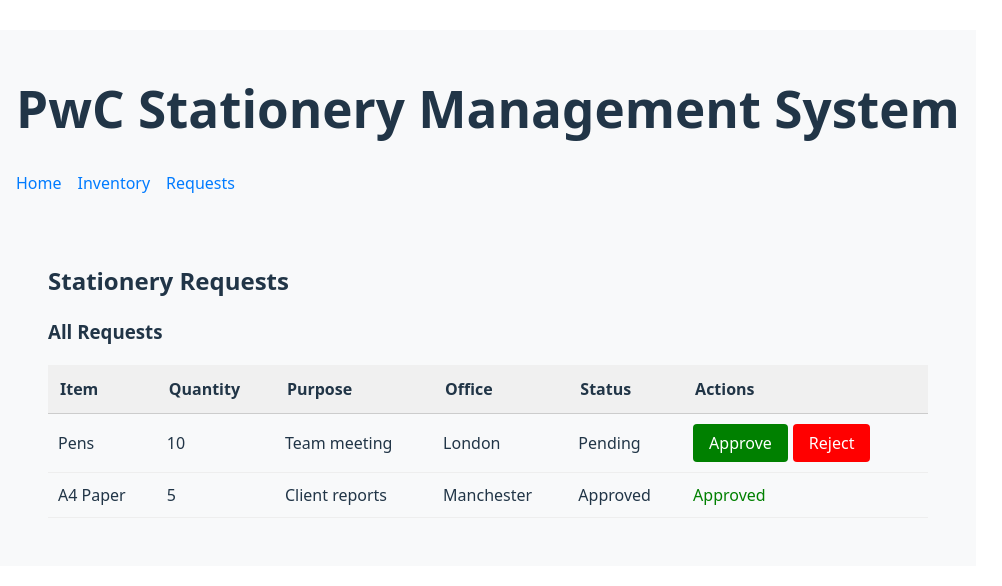
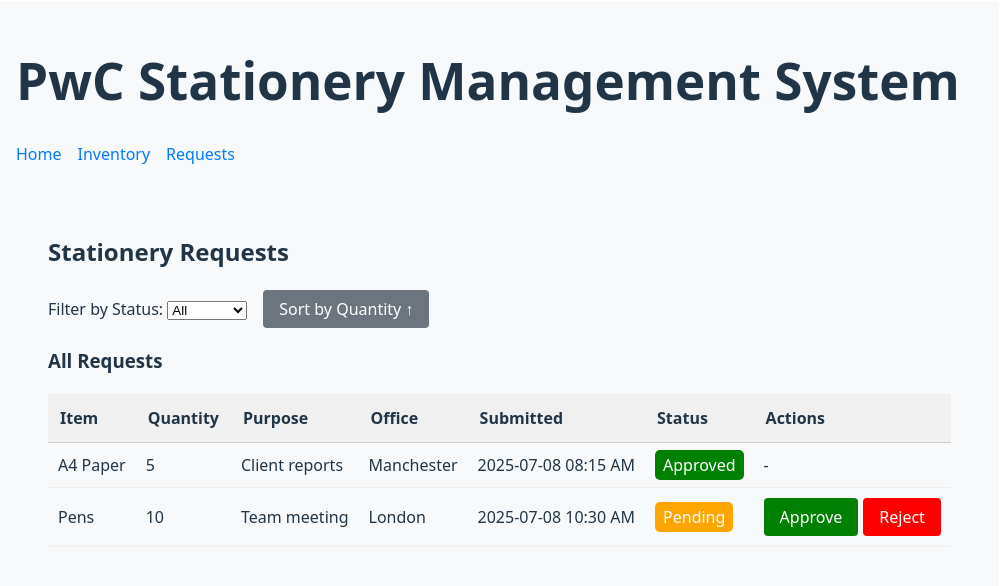
Before and after one commit to mohammad7866/Stationary-Management, a React (Vite) app in the folder frontend/: page /requests in a window 1280 px wide. Shown: the part 102-688 px from the top of the page, without its empty margins (0-1002 px from the left). Built offline with nearby package versions, Linux system fonts and the light colour scheme.

Commit message:
Added timestamps and sorting

```diff
--- a/frontend/src/pages/Request.jsx
+++ b/frontend/src/pages/Request.jsx
@@ -1,7 +1,7 @@
 import React, { useState } from "react";
 
 export default function Requests() {
-  const userRole = "manager"; // Change to "employee", "manager", or "admin"
+  const userRole = "manager"; // "employee", "manager", or "admin"
 
   const [requests, setRequests] = useState([
     {
@@ -11,6 +11,7 @@ export default function Requests() {
       purpose: "Team meeting",
       office: "London",
       status: "Pending",
+      timestamp: "2025-07-08 10:30 AM",
     },
     {
       id: 2,
@@ -19,6 +20,7 @@ export default function Requests() {
       purpose: "Client reports",
       office: "Manchester",
       status: "Approved",
+      timestamp: "2025-07-08 08:15 AM",
     },
   ]);
 
@@ -26,10 +28,12 @@ export default function Requests() {
     item: "",
     quantity: "",
     purpose: "",
-    office: "London", // default
+    office: "London",
   });
 
   const [successMsg, setSuccessMsg] = useState("");
+  const [statusFilter, setStatusFilter] = useState("All");
+  const [sortAsc, setSortAsc] = useState(true);
 
   const handleChange = (e) => {
     setForm({ ...form, [e.target.name]: e.target.value });
@@ -48,6 +52,7 @@ export default function Requests() {
       ...form,
       quantity: parseInt(form.quantity, 10),
       status: "Pending",
+      timestamp: new Date().toLocaleString(),
     };
 
     setRequests([...requests, newRequest]);
@@ -63,6 +68,27 @@ export default function Requests() {
     );
     setRequests(updated);
   };
+
+  const getStatusStyle = (status) => {
+    return {
+      padding: "4px 8px",
+      borderRadius: "5px",
+      color: "#fff",
+      backgroundColor:
+        status === "Approved" ? "green" :
+        status === "Rejected" ? "red" :
+        "orange",
+    };
+  };
+
+  const filteredRequests =
+    statusFilter === "All"
+      ? requests
+      : requests.filter((r) => r.status === statusFilter);
+
+  const sortedRequests = [...filteredRequests].sort((a, b) =>
+    sortAsc ? a.quantity - b.quantity : b.quantity - a.quantity
+  );
 
   return (
     <div style={{ padding: "2rem" }}>
@@ -110,6 +136,28 @@ export default function Requests() {
         </form>
       )}
 
+      {/* Filter & Sort Controls */}
+      <div style={{ marginBottom: "1rem" }}>
+        <label>Filter by Status: </label>
+        <select
+          value={statusFilter}
+          onChange={(e) => setStatusFilter(e.target.value)}
+          style={{ marginRight: "1rem" }}
+        >
+          <option>All</option>
+          <option>Pending</option>
+          <option>Approved</option>
+          <option>Rejected</option>
+        </select>
+
+        <button
+          onClick={() => setSortAsc(!sortAsc)}
+          style={sortButtonStyle}
+        >
+          Sort by Quantity {sortAsc ? "↑" : "↓"}
+        </button>
+      </div>
+
       <h3>All Requests</h3>
       <table style={{ width: "100%", borderCollapse: "collapse" }}>
         <thead>
@@ -118,18 +166,22 @@ export default function Requests() {
             <th style={thStyle}>Quantity</th>
             <th style={thStyle}>Purpose</th>
             <th style={thStyle}>Office</th>
+            <th style={thStyle}>Submitted</th>
             <th style={thStyle}>Status</th>
             {userRole !== "employee" && <th style={thStyle}>Actions</th>}
           </tr>
         </thead>
         <tbody>
-          {requests.map((req) => (
+          {sortedRequests.map((req) => (
             <tr key={req.id}>
               <td style={tdStyle}>{req.item}</td>
               <td style={tdStyle}>{req.quantity}</td>
               <td style={tdStyle}>{req.purpose}</td>
               <td style={tdStyle}>{req.office}</td>
-              <td style={tdStyle}>{req.status}</td>
+              <td style={tdStyle}>{req.timestamp}</td>
+              <td style={tdStyle}>
+                <span style={getStatusStyle(req.status)}>{req.status}</span>
+              </td>
               {userRole !== "employee" && (
                 <td style={tdStyle}>
                   {req.status === "Pending" ? (
@@ -148,9 +200,7 @@ export default function Requests() {
                       </button>
                     </>
                   ) : (
-                    <span style={{ color: req.status === "Approved" ? "green" : "red" }}>
-                      {req.status}
-                    </span>
+                    "-"
                   )}
                 </td>
               )}
@@ -187,6 +237,11 @@ const buttonStyle = {
   cursor: "pointer",
 };
 
+const sortButtonStyle = {
+  ...buttonStyle,
+  backgroundColor: "#6c757d",
+};
+
 const approveButton = {
   ...buttonStyle,
   backgroundColor: "green",
```
